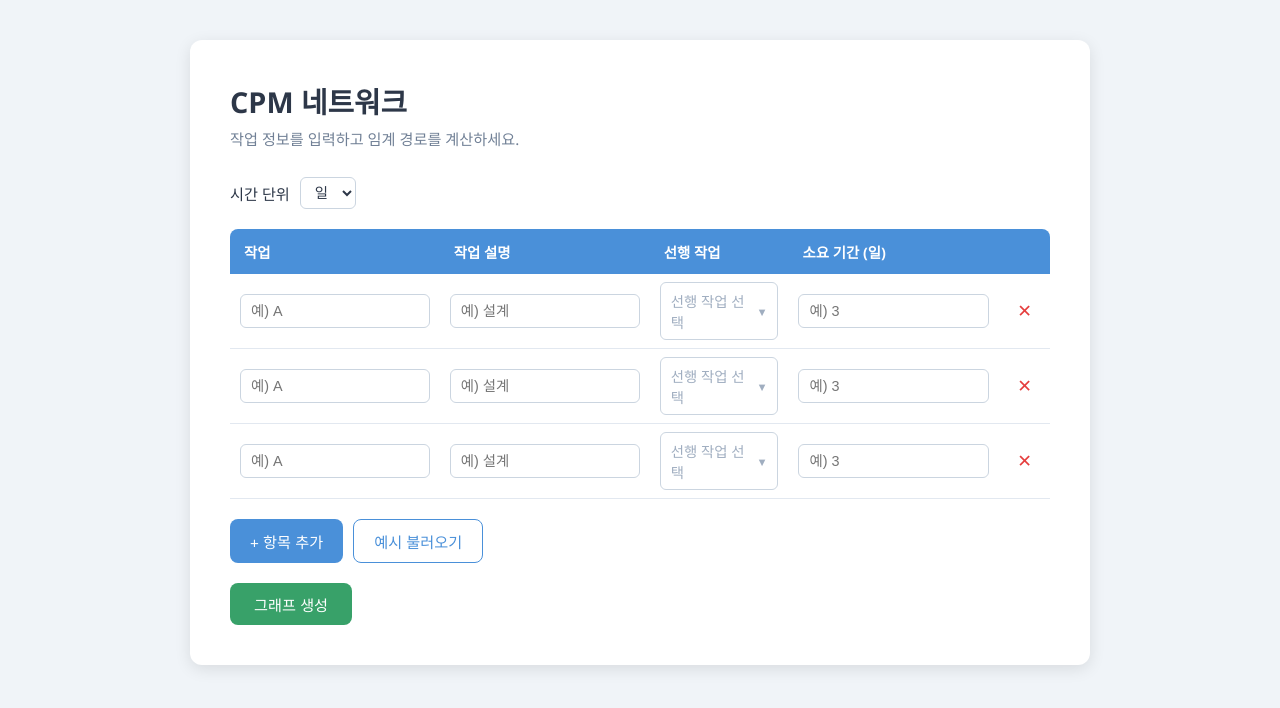
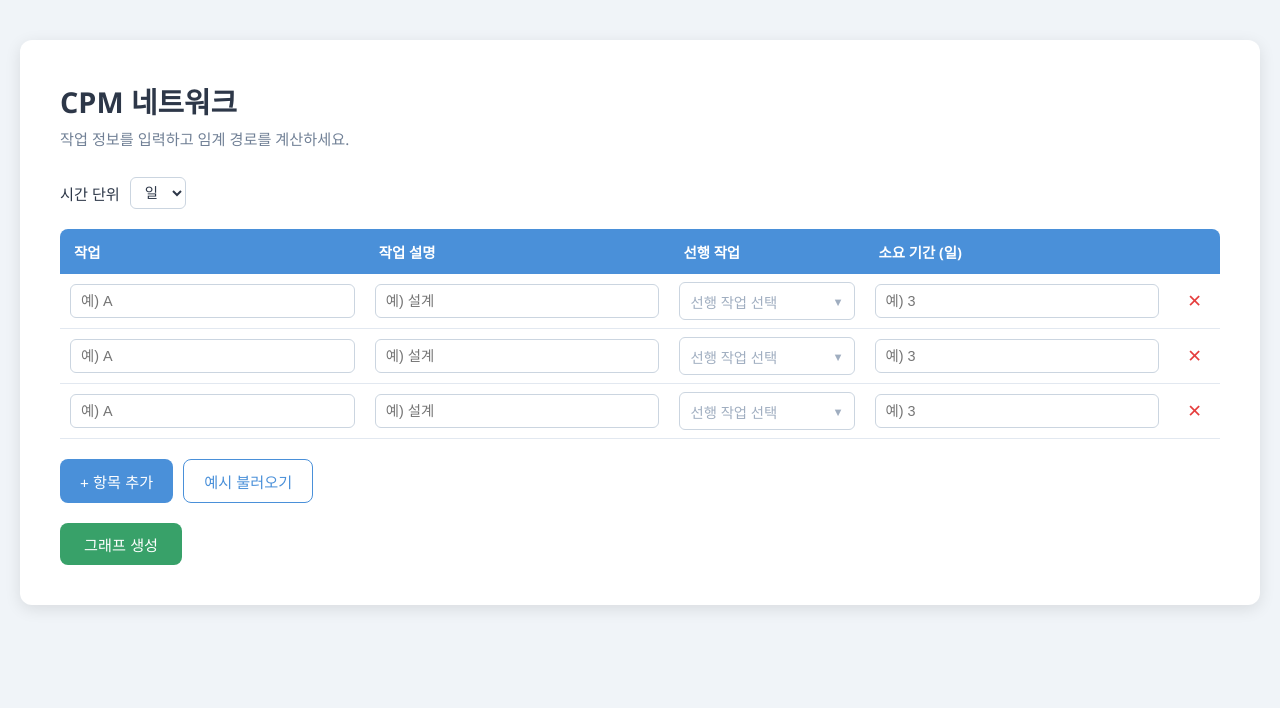
Before and after one commit to 21017030/cpm-network, a React (Vite) app: page / in a window 1280 px wide. Shown: the top 708 px of the page. Built offline with nearby package versions, Linux system fonts and the light colour scheme.

Commit message:
Widen layout to 1500px, enlarge numbers/name, shrink labels

```diff
--- a/src/components/NetworkGraph.tsx
+++ b/src/components/NetworkGraph.tsx
@@ -42,8 +42,8 @@ function CpmNodeComponent({ data }: NodeProps) {
     borderRight: withRightBorder ? `1px solid ${dividerColor}` : undefined,
     textAlign: 'center',
   });
-  const labelStyle: React.CSSProperties = { fontSize: 13, color: '#718096', marginBottom: 3 };
-  const valueStyle: React.CSSProperties = { fontWeight: 700, fontSize: 18, color: textColor };
+  const labelStyle: React.CSSProperties = { fontSize: 10, color: '#718096', marginBottom: 2 };
+  const valueStyle: React.CSSProperties = { fontWeight: 700, fontSize: 22, color: textColor };
 
   return (
     <div
@@ -71,7 +71,7 @@ function CpmNodeComponent({ data }: NodeProps) {
       </div>
 
       {/* 중단: 작업명 */}
-      <div style={{ padding: '10px 14px', borderBottom: `1px solid ${dividerColor}`, textAlign: 'center', fontWeight: 700, fontSize: 17, color: textColor }}>
+      <div style={{ padding: '10px 14px', borderBottom: `1px solid ${dividerColor}`, textAlign: 'center', fontWeight: 700, fontSize: 20, color: textColor }}>
         {name}
       </div>
 
--- a/src/index.css
+++ b/src/index.css
@@ -12,7 +12,7 @@ body {
 }
 
 .container {
-  max-width: 900px;
+  max-width: 1500px;
   margin: 0 auto;
   background-color: #ffffff;
   border-radius: 12px;
```
